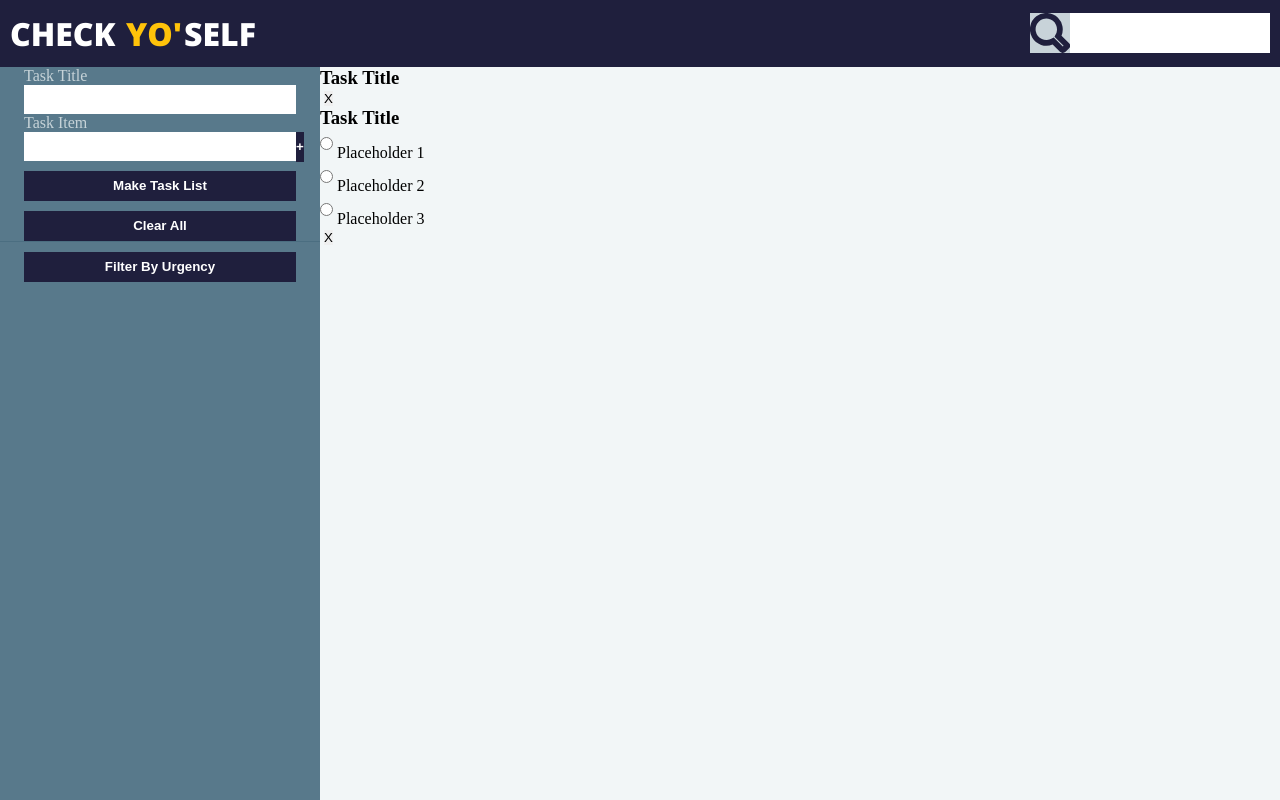
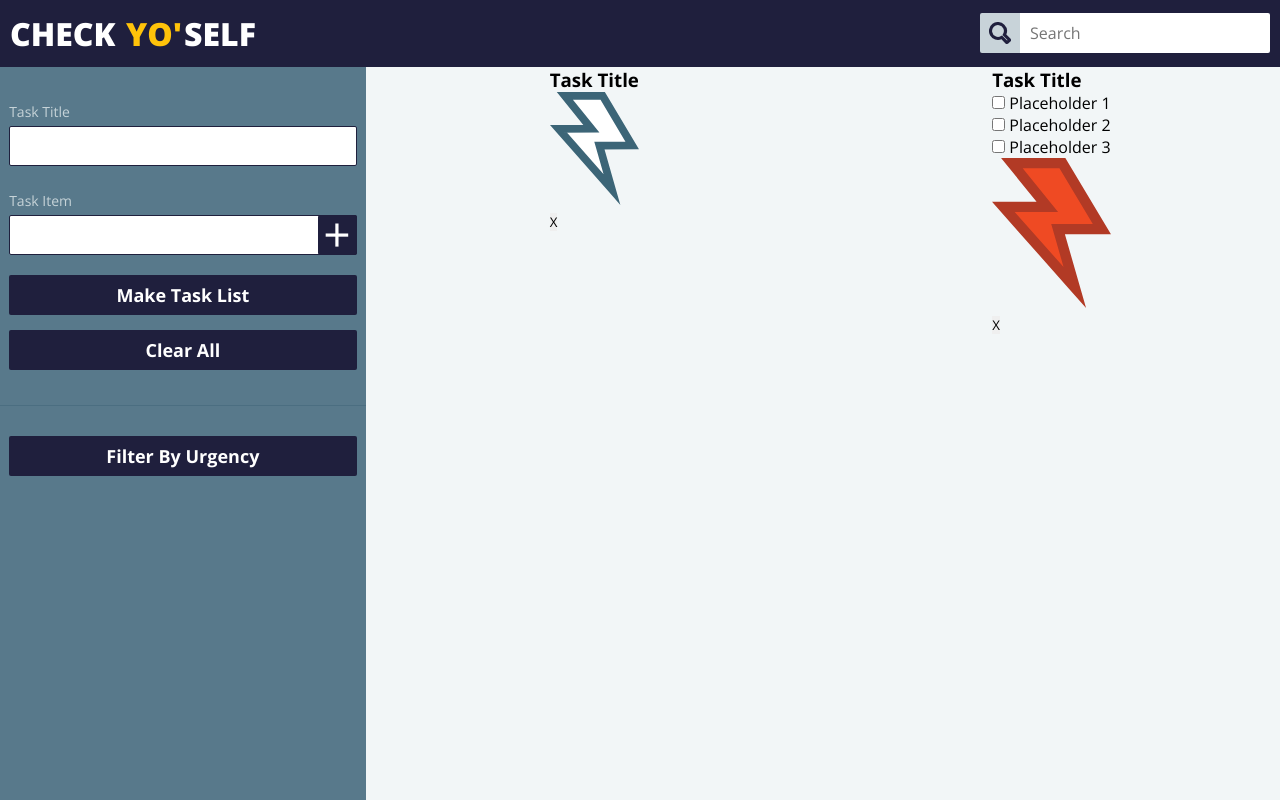
Before and after one commit to RayRedGoose/Check-Yo-Self, a plain HTML site: page index.html in a window 1280 px wide. Drawn offline with nearby package versions, Linux system fonts and the light colour scheme.

Commit message:
Add CSS styles for left-bar

```diff
--- a/css/main.css
+++ b/css/main.css
@@ -3,13 +3,14 @@
   padding: 0;
   box-sizing: border-box;
   border: none;
+  font-family: 'Open Sans', sans-serif;
 }
 
 .grid {
   display: grid;
   margin: 0;
   height: 100vh;
-  grid-template-columns: 1fr 3fr;
+  grid-template-columns: 1fr 2.5fr;
   grid-template-rows: 1fr 11fr;
   grid-template-areas: "header header"
                         "left main"
@@ -25,6 +26,11 @@
   align-items: center;
   justify-content: space-between;
   padding: 10px;
+}
+
+body {
+  font-family: 'Open Sans', sans-serif;
+  font-weight: 400;
 }
 
 .title-1 {
@@ -54,17 +60,27 @@
 }
 
 .search {
-  width: 200px;
+  width: 250px;
   height: 40px;
+  padding-left: 10px;
+  font-family: 'Open Sans', sans-serif;
+  font-size: 16px;
+  border-radius: 0 2px 2px 0;
 }
 
 .image-search {
   display: inline-block;
   background-image: url('../image/search.svg');
+  background-size: 22px 22px;
+  background-position: center;
+  background-repeat: no-repeat;
   width: 40px;
   height: 40px;
-  background-color: #C8D3D9
+  background-color: #C8D3D9;
+  border-radius: 2px 0 0 2px;
 }
+
+/* *** LEFT_BAR STYLES *** */
 
 .left-bar {
   grid-area: left;
@@ -72,43 +88,62 @@
   text-align: center;
 }
 
+.left-bar-top {
+ padding: 20px 0 ;
+}
+
 .left-bar-bottom {
  border-top: 1px solid #4B6E81;
+ padding-top: 20px;
 }
 
-.content {
-  grid-area: main;
-  background-color: #F2F6F7;
-}
 .add-button {
   background-color: #1F1F3D;
   color: #FFFFFF;
-  height:30px;
-  font-weight: bold;
+  height: 40px;
+  font-weight: 100;
   position: absolute;
+  font-size: -webkit-xxx-large;
+  margin-left: -39px;
+  width: 39px;
+  border-radius: 2px;
 }
+
+.add-button-text {
+  position: relative;
+  top: -14px;
+}
+
 .blue-button {
   background-color: #1F1F3D;
   color: #FFFFFF;
-  height:30px;
+  height: 40px;
   font-weight: bold;
   margin-top: 10px;
-  width: 85%;
+  margin-bottom: 15px;
+  width: 95%;
+  border-radius: 2px;
+  font-size: 18px;
 }
 
-input {
-  height: 29px;
+
+.left-input {
+  width: 95%;
+  height: 40px;
+  border-radius: 2px;
+  border: 1px solid #1f203d;
+  margin-bottom: 10px;
 }
 
-.left-input {
-  width: 85%;
-}
 
 .text-left {
   text-align: left;
-  width: 85%;
+  width: 95%;
   margin: auto;
   color: #C6D3D8;
+  font-size: 14px;
+  margin-top: 15px;
+  margin-bottom: 5px;
 }
 
 .display-block {
@@ -119,3 +154,13 @@ input {
   margin-left: auto;
   margin-right: auto;
 }
+
+/* *** CONTENT STYLES *** */
+
+.content {
+  grid-area: main;
+  background-color: #F2F6F7;
+  display: grid;
+  grid-template-columns: 1fr 1fr;
+  justify-items: center;
+}
--- a/index.html
+++ b/index.html
@@ -9,14 +9,14 @@
   <body class="grid">
     <header class="header">
       <h1 class="title-1"> YO'</h1>
-      <label for="search-input" class="search-input__label"><span class="image-search"></span><input id='search-input' class="search" type="text" name="" value=""></label>
+      <label for="search-input" class="search-input__label"><span class="image-search"></span><input id='search-input' class="search" type="text" placeholder="Search"></label>
     </header>
     <aside class="left-bar">
-      <section class="">
+      <section class="left-bar-top">
         <p class="text-left">Task Title</p>
         <input class="margin-auto left-input" type="text" name="" value="">
         <p class="text-left">Task Item</p>
-        <input class="margin-auto left-input" type="text" name="" value=""> <button class="add-button" type="button" name="button">+</button>
+        <input class="margin-auto left-input" type="text" name="" value=""> <button class="add-button" type="button" name="button"><span class="add-button-text">+</span></button>
         <button class="blue-button display-block margin-auto" type="button" name="button">Make Task List</button>
         <button class="blue-button display-block margin-auto" type="button" name="button">Clear All</button>
       </section>
@@ -25,29 +25,29 @@
       </section>
     </aside>
     <main class="content">
-      <article class="">
-        <header>
-          <h3>Task Title</h3>
+      <article class="task-card">
+        <header class="task-card__header">
+          <h3 class="task-card__title">Task Title</h3>
         </header>
-        <section>
+        <section class="task-card__content">
 
         </section>
-        <footer>
-          <img src="" alt="">
+        <footer class="task-card__footer">
+          <img src="./image/urgent.svg" alt="">
           <button type="button" name="button">X</button>
         </footer>
       </article>
-      <article class="">
-        <header>
-          <h3>Task Title</h3>
+      <article class="task-card">
+        <header class="task-card__header">
+          <h3 class="task-card__title">Task Title</h3>
         </header>
-        <section>
-          <input type="radio" name="" value=""> Placeholder 1<br>
-          <input type="radio" name="" value=""> Placeholder 2<br>
-          <input type="radio" name="" value=""> Placeholder 3
+        <section class="task-card__content">
+          <input type="checkbox" name="" value=""> Placeholder 1<br>
+          <input type="checkbox" name="" value=""> Placeholder 2<br>
+          <input type="checkbox" name="" value=""> Placeholder 3
         </section>
-        <footer>
-          <img src="" alt="">
+        <footer class="task-card__footer">
+          <img src="./image/urgent-active.svg" alt="">
           <button type="button" name="button">X</button>
         </footer>
       </article>
```
